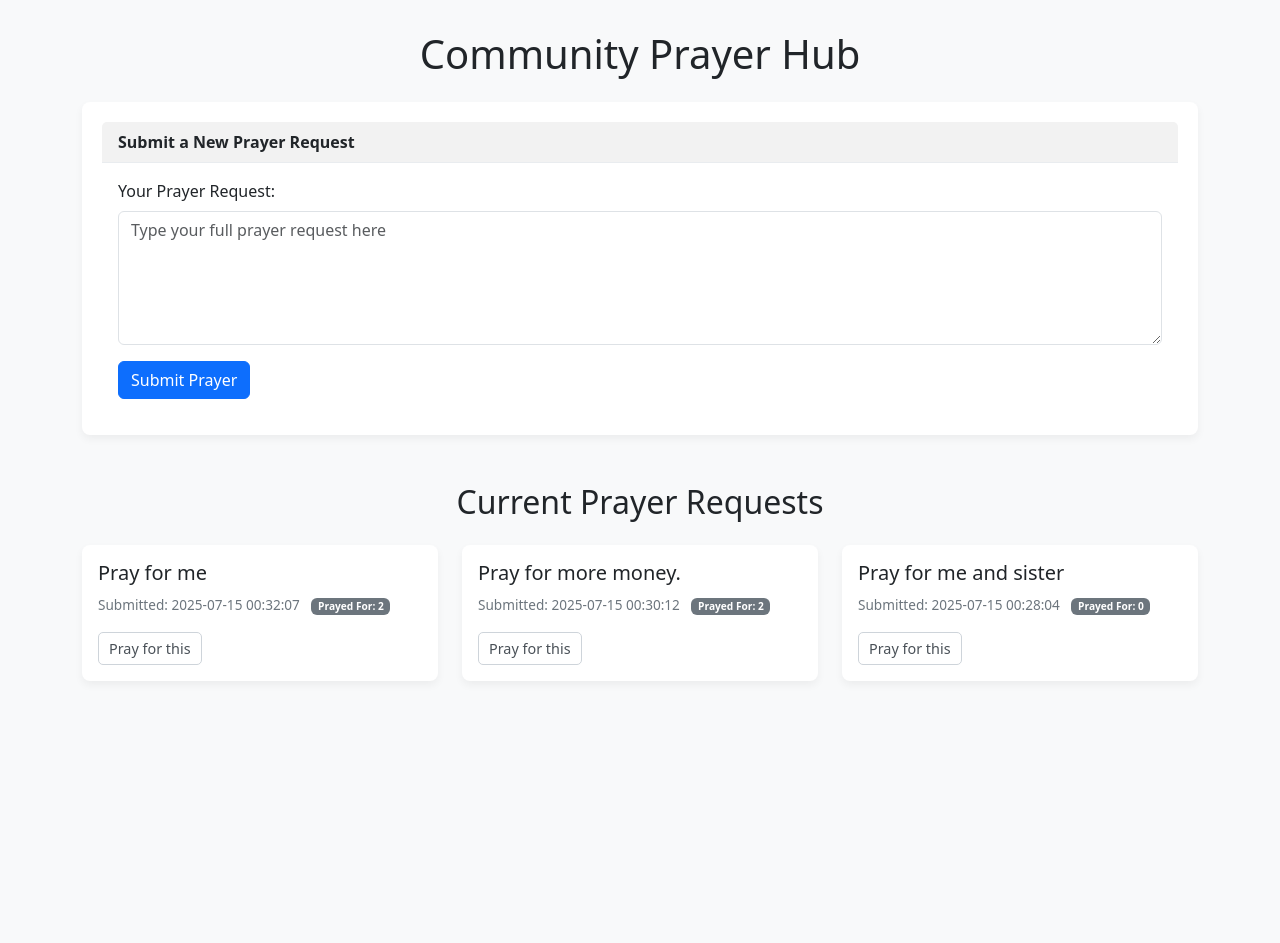
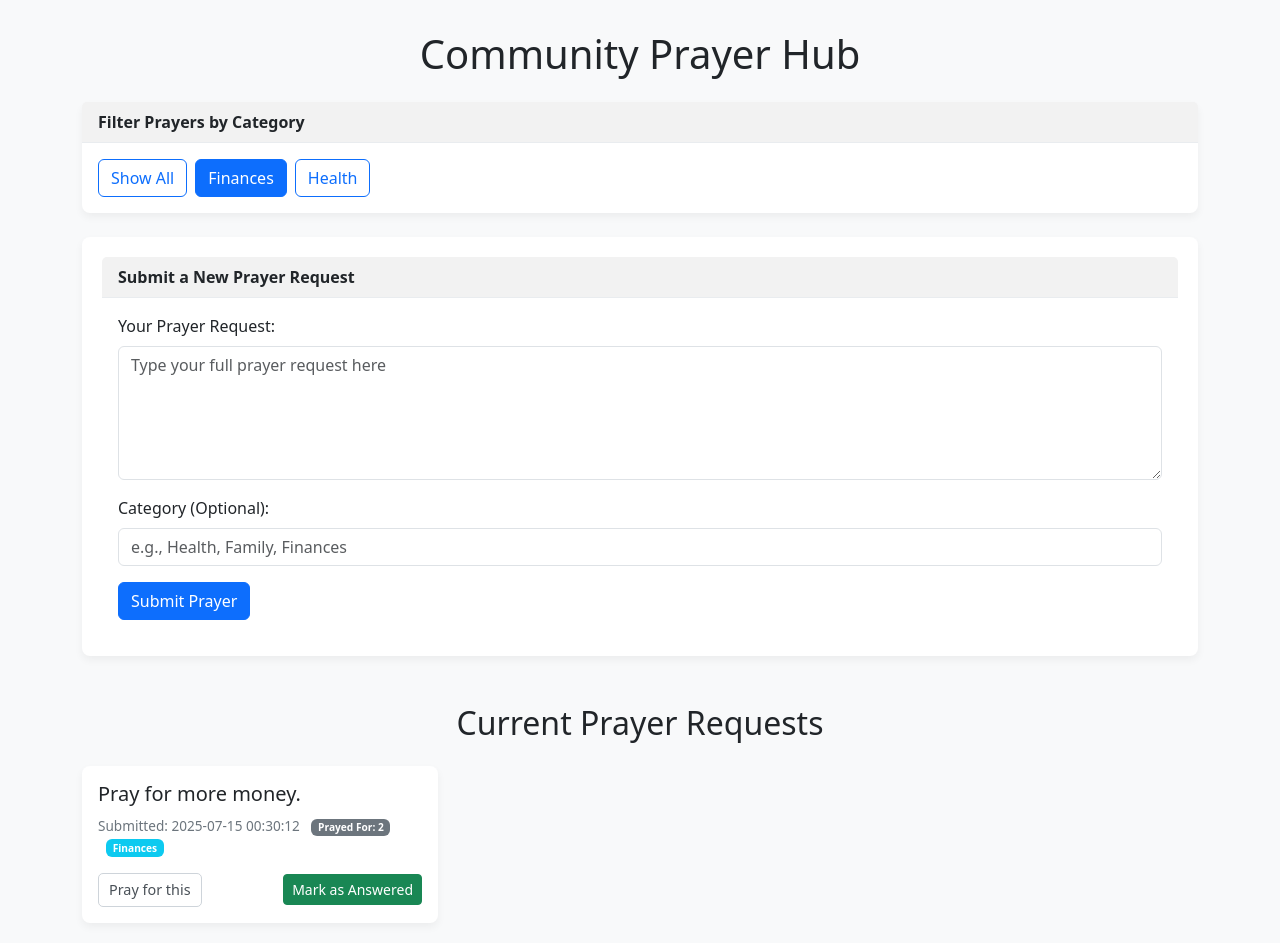
Before and after one commit to dwightwpursuit/prayer_hub_project, a Flask app: a page that uses templates/home.html in a window 1280 px wide. Before the commit the page ends 665 px from the top, so only its background shows below. Run offline with Flask 3, Linux system fonts and the light colour scheme; data comes from the database, SQL or seed files in the repository; both versions use the stored data as it was after the commit.

Commit message:
Feature: Added 'Mark as Answered' functionality with database flag and UI indicator

```diff
--- /dev/null
+++ b/Virtual Environment Activation.txt
@@ -0,0 +1 @@
+.\venv\Scripts\activate
--- a/app.py
+++ b/app.py
@@ -4,11 +4,13 @@ import sqlite3
 app = Flask(__name__)
 DATABASE = 'prayer_hub.db'
 
+# Function to get a database connection
 def get_db_connection():
     conn = sqlite3.connect(DATABASE)
-    conn.row_factory = sqlite3.Row
+    conn.row_factory = sqlite3.Row # This makes rows behave like dictionaries, allowing access by column name
     return conn
 
+# Function to initialize the database table
 def init_db():
     conn = get_db_connection()
     conn.execute('''
@@ -16,30 +18,82 @@ def init_db():
             id INTEGER PRIMARY KEY AUTOINCREMENT,
             request_text TEXT NOT NULL,
             timestamp DATETIME DEFAULT CURRENT_TIMESTAMP,
-            prayed_for_count INTEGER DEFAULT 0  -- NEW COLUMN ADDED HERE
+            prayed_for_count INTEGER DEFAULT 0,
+            category TEXT,
+            is_answered INTEGER DEFAULT 0 -- New column for 'answered' status (0=False, 1=True)
         )
     ''')
     conn.commit()
     conn.close()
 
-init_db() # Ensure the database table is created when the app starts
+# Call this function once when the app starts to ensure the DB and table exist
+init_db()
 
 @app.route('/')
 def home():
+    # Get the 'category' from the URL query parameters (e.g., /?category=Health)
+    selected_category = request.args.get('category')
+
     conn = get_db_connection()
-    # Ensure you select the new 'prayed_for_count' column
-    db_requests = conn.execute('SELECT id, request_text, timestamp, prayed_for_count FROM requests ORDER BY timestamp DESC').fetchall()
+
+    if selected_category:
+        # If a category is selected, filter the prayers by that category
+        db_requests = conn.execute(
+            'SELECT id, request_text, timestamp, prayed_for_count, category, is_answered FROM requests WHERE category = ? ORDER BY timestamp DESC',
+            (selected_category,)
+        ).fetchall()
+    else:
+        # If no category is selected, fetch all prayers
+        db_requests = conn.execute(
+            'SELECT id, request_text, timestamp, prayed_for_count, category, is_answered FROM requests ORDER BY timestamp DESC'
+        ).fetchall()
+
+    # Fetch unique categories from the database for the filter buttons
+    # Only include categories that are not NULL or empty strings
+    unique_categories = conn.execute('SELECT DISTINCT category FROM requests WHERE category IS NOT NULL AND category != "" ORDER BY category').fetchall()
     conn.close()
-    return render_template('home.html', requests=db_requests)
+
+    return render_template('home.html',
+                           requests=db_requests,
+                           selected_category=selected_category,
+                           unique_categories=unique_categories)
+
+@app.route('/submit_request', methods=['POST'])
+def submit_request():
+    if request.method == 'POST':
+        new_request_text = request.form['request_text']
+        # Retrieve category; using .get() for optional fields with a default empty string
+        category = request.form.get('category', '').strip() # Get category, strip whitespace
+
+        conn = get_db_connection()
+        # Insert request_text and category. Store None in DB if category is an empty string.
+        conn.execute('INSERT INTO requests (request_text, category) VALUES (?, ?)',
+                     (new_request_text, category if category else None))
+        conn.commit()
+        conn.close()
+
+        print(f"New prayer request submitted and saved to DB: {new_request_text} (Category: {category})")
+        return redirect(url_for('home'))
 
 @app.route('/pray_for/<int:request_id>', methods=['POST'])
 def increment_pray_count(request_id):
     conn = get_db_connection()
+    # Increment the prayed_for_count for the specific request_id
     conn.execute('UPDATE requests SET prayed_for_count = prayed_for_count + 1 WHERE id = ?', (request_id,))
     conn.commit()
     conn.close()
     print(f"Incremented pray count for request ID: {request_id}")
     return redirect(url_for('home'))
 
+@app.route('/mark_as_answered/<int:request_id>', methods=['POST'])
+def mark_as_answered(request_id):
+    conn = get_db_connection()
+    # Set is_answered to 1 (True) for the specific request_id
+    conn.execute('UPDATE requests SET is_answered = 1 WHERE id = ?', (request_id,))
+    conn.commit()
+    conn.close()
+    print(f"Prayer request ID: {request_id} marked as answered.")
+    return redirect(url_for('home'))
+
 if __name__ == '__main__':
     app.run(debug=True)
--- a/templates/home.html
+++ b/templates/home.html
@@ -16,11 +16,34 @@
         .prayer-meta .badge { margin-left: 5px; }
         .btn-light-outline { border: 1px solid #ced4da; color: #495057; background-color: #fff; padding: 5px 10px; border-radius: 5px; font-size: 0.9em; }
         .btn-light-outline:hover { background-color: #f8f9fa; }
+        /* Adjusted card title margin for consistency */
+        .prayer-item-card .card-title { margin-bottom: 0.5rem; }
     </style>
 </head>
 <body>
     <div class="container">
         <h1 class="my-4 text-center">Community Prayer Hub</h1>
+
+        {# Filter by Category Section #}
+        <div class="card mb-4">
+            <div class="card-header">Filter Prayers by Category</div>
+            <div class="card-body">
+                <div class="d-flex flex-wrap gap-2"> {# Use flexbox for spacing #}
+                    {# Link to show all prayers #}
+                    <a href="{{ url_for('home') }}" class="btn {% if not selected_category %}btn-primary{% else %}btn-outline-primary{% endif %}">Show All</a>
+
+                    {# Loop through unique categories and create a button for each #}
+                    {% for category_row in unique_categories %}
+                        {% set category_name = category_row.category %} {# Access the 'category' field from the row object #}
+                        <a href="{{ url_for('home', category=category_name) }}"
+                           class="btn {% if selected_category == category_name %}btn-primary{% else %}btn-outline-primary{% endif %}">
+                           {{ category_name }}
+                        </a>
+                    {% endfor %}
+                </div>
+            </div>
+        </div>
+        {# End Filter Section #}
 
         <div class="card form-card mb-5">
             <div class="card-header">
@@ -32,6 +55,11 @@
                         <label for="request_text" class="form-label">Your Prayer Request:</label>
                         <textarea class="form-control" id="request_text" name="request_text" rows="5" required placeholder="Type your full prayer request here"></textarea>
                     </div>
+                    {# Category Input Field #}
+                    <div class="mb-3">
+                        <label for="category" class="form-label">Category (Optional):</label>
+                        <input type="text" class="form-control" id="category" name="category" placeholder="e.g., Health, Family, Finances">
+                    </div>
                     <button type="submit" class="btn btn-primary">Submit Prayer</button>
                 </form>
             </div>
@@ -39,11 +67,11 @@
 
         <h2 class="mb-4 text-center">Current Prayer Requests</h2>
 
-        {# This is the crucial 'row' container that makes the columns work #}
+        {# THIS IS THE CRUCIAL 'row' DIV THAT MAKES THE GRID WORK #}
         <div class="row">
             {% if requests %}
                 {% for request in requests %}
-                    {# Each prayer request needs to be wrapped in a 'col' div #}
+                    {# EACH PRAYER CARD MUST BE INSIDE ITS OWN 'col' DIV #}
                     <div class="col-md-6 col-lg-4">
                         <div class="card prayer-item-card">
                             <div class="card-body">
@@ -51,10 +79,33 @@
                                 <div class="prayer-meta">
                                     Submitted: {{ request.timestamp }}
                                     <span class="badge bg-secondary ms-2">Prayed For: {{ request.prayed_for_count }}</span>
+                                    {# Display Category if it exists #}
+                                    {% if request.category %}
+                                        <span class="badge bg-info ms-2">{{ request.category }}</span>
+                                    {% endif %}
+                                    {# Display Answered Badge #}
+                                    {% if request.is_answered %}
+                                        <span class="badge bg-success ms-2">Answered!</span>
+                                    {% endif %}
                                 </div>
-                                <form action="{{ url_for('increment_pray_count', request_id=request.id) }}" method="POST">
-                                    <button type="submit" class="btn btn-light-outline mt-3">Pray for this</button>
-                                </form>
+
+                                {# Group buttons for better layout #}
+                                <div class="d-flex justify-content-between align-items-center mt-3">
+                                    {# Form for Pray for this button #}
+                                    <form action="{{ url_for('increment_pray_count', request_id=request.id) }}" method="POST" class="me-2">
+                                        <button type="submit" class="btn btn-light-outline">Pray for this</button>
+                                    </form>
+
+                                    {# Form for Mark as Answered button (only show if not answered) #}
+                                    {% if not request.is_answered %}
+                                        <form action="{{ url_for('mark_as_answered', request_id=request.id) }}" method="POST">
+                                            <button type="submit" class="btn btn-success btn-sm">Mark as Answered</button>
+                                        </form>
+                                    {% else %}
+                                        {# Optional: Display something else if answered, or just remove the button #}
+                                        <small class="text-muted">Prayer answered.</small>
+                                    {% endif %}
+                                </div>
                             </div>
                         </div>
                     </div>
@@ -63,10 +114,10 @@
                 <p class="text-center">No prayer requests submitted yet. Be the first!</p>
             {% endif %}
         </div>
-        {# The 'row' div closes here #}
+        {# END OF THE 'row' DIV THAT CONTAINS ALL PRAYER CARDS #}
 
-</div> {# This closes the main 'container' div #}
+    </div> {# This closes the main 'container' div #}
 
-<script src="https://cdn.jsdelivr.net/npm/bootstrap@5.3.3/dist/js/bootstrap.bundle.min.js" integrity="sha384-YvpcrYf0tY3lHB60NNkmXc5s9fDVZLESaAA55NDzOxhy9GkcIdslK1eN7N6jIeHz" crossorigin="anonymous"></script>
+    <script src="https://cdn.jsdelivr.net/npm/bootstrap@5.3.3/dist/js/bootstrap.bundle.min.js" integrity="sha384-YvpcrYf0tY3lHB60NNkmXc5s9fDVZLESaAA55NDzOxhy9GkcIdslK1eN7N6jIeHz" crossorigin="anonymous"></script>
 </body>
 </html>
```
Also changed, not shown: vertical layout problem.txt (added, +31 -0 lines), prayer_hub.db.
